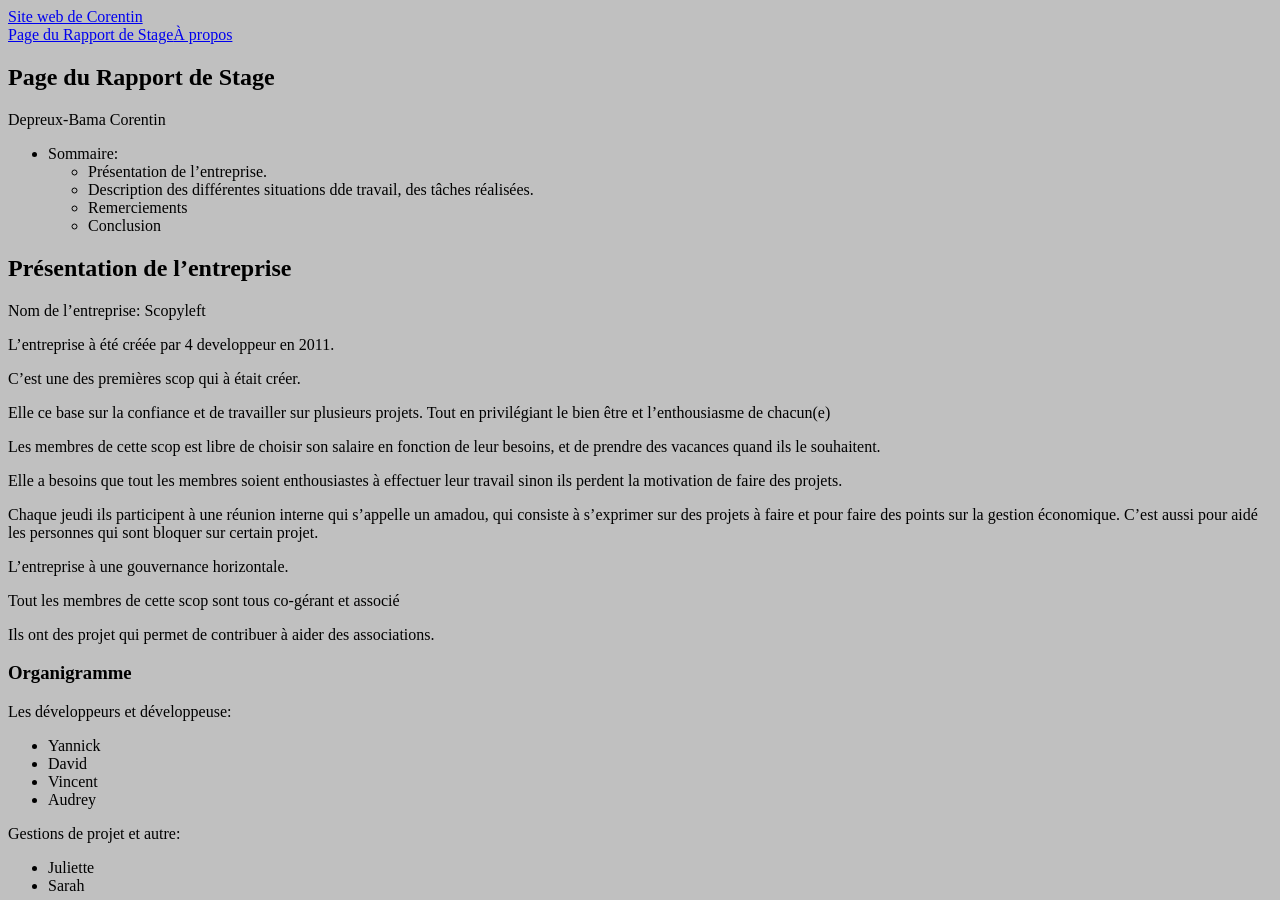
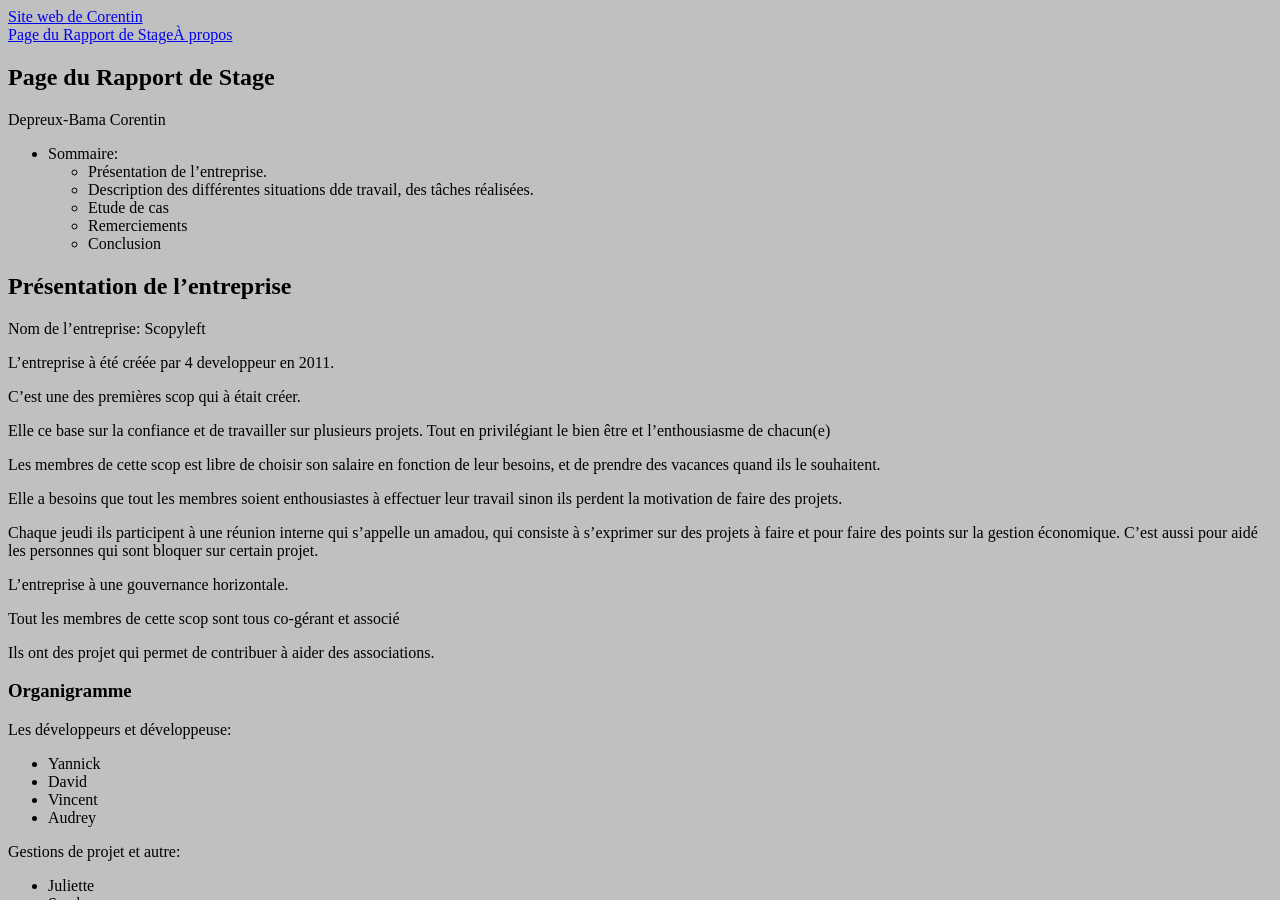
Before and after one commit to Corentin69008/Corentin69008.github.io, a Jekyll site: the page built from Rappport de stage.md, in a window 1280 px wide and 900 px high. Built offline with Jekyll 4.4.1, drawn with Linux system fonts in a browser that asks for light colours.

Commit message:
ajout d'element du rapport de stage

```diff
--- a/Rappport de stage.md
+++ b/Rappport de stage.md
@@ -10,6 +10,7 @@ Depreux-Bama Corentin
 - Sommaire:
   - Présentation de l'entreprise.
   - Description des différentes situations dde travail, des tâches réalisées.
+  - Etude de cas
   - Remerciements
   - Conclusion
 
```
